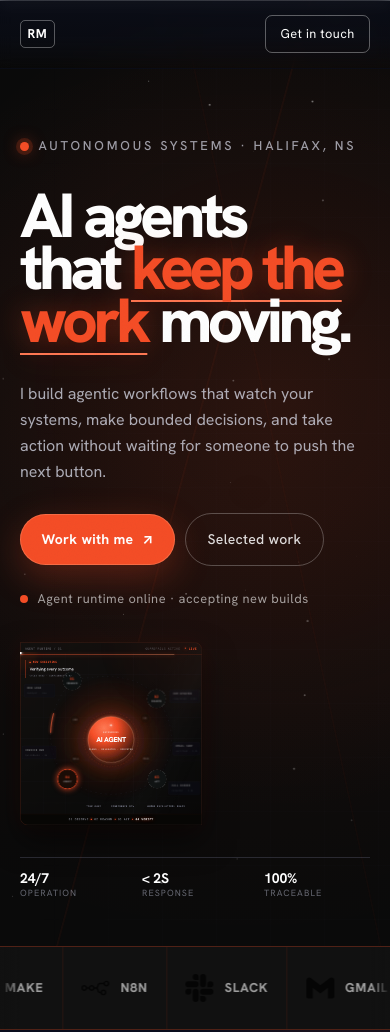
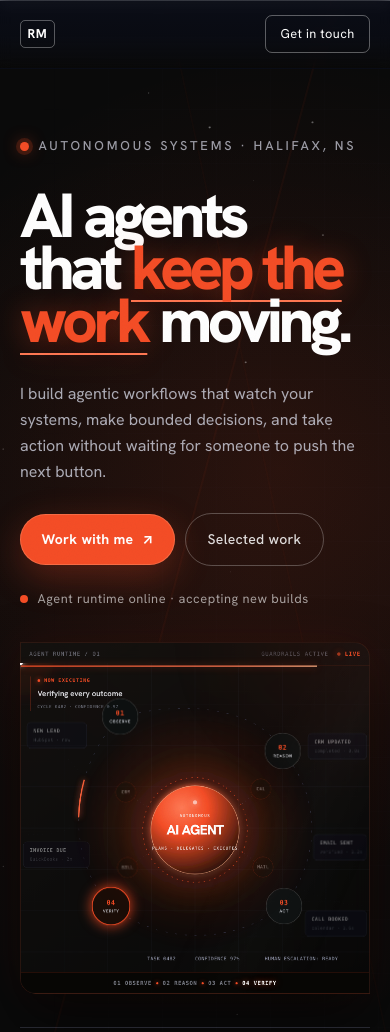
Before and after one commit to rockitdev/ryantmoore, an Astro site: page / in a window 390 px wide. Shown: the top 1032 px of the page. Built offline with nearby package versions, Linux system fonts and the light colour scheme; Astro itself is replaced by a stand-in of ours.

Commit message:
hero mobile: remove double-scale (my zoom) so builder's fit-scale runs alone
The console was double-shrunk: builder added a JS-driven transform:scale
to fit the console to width, but my earlier zoom:0.52/0.48 was still
stacking on top, shrinking it to ~180px and left-lopsided. Remove the
zoom; builder's fit-scale alone sizes the console to ~full width,
centered. Verified 360/390/430: console fills width + centered, stats
fully below (no overlap), no horizontal overflow.

```diff
--- a/src/styles/global.css
+++ b/src/styles/global.css
@@ -1831,13 +1831,7 @@ body:has(.hero) .footer :is(.footer__meta, .footer__links a) { color: rgba(236,
   .hero__particles { opacity: 0.6; }
 }
 
-/* Mobile: the agent-runtime console is a fixed ~640px self-contained unit; scale the
-   whole unit down so it fits the phone with no clip and no overlap with the stats row. */
-@media (max-width: 640px) {
-  .agent-visual { zoom: 0.52; }
-}
-@media (max-width: 380px) {
-  .agent-visual { zoom: 0.48; }
-}
+
+
 
 /* Mobile single-column stack is handled in the max-width: 1000px block above — no !important needed. */
```
